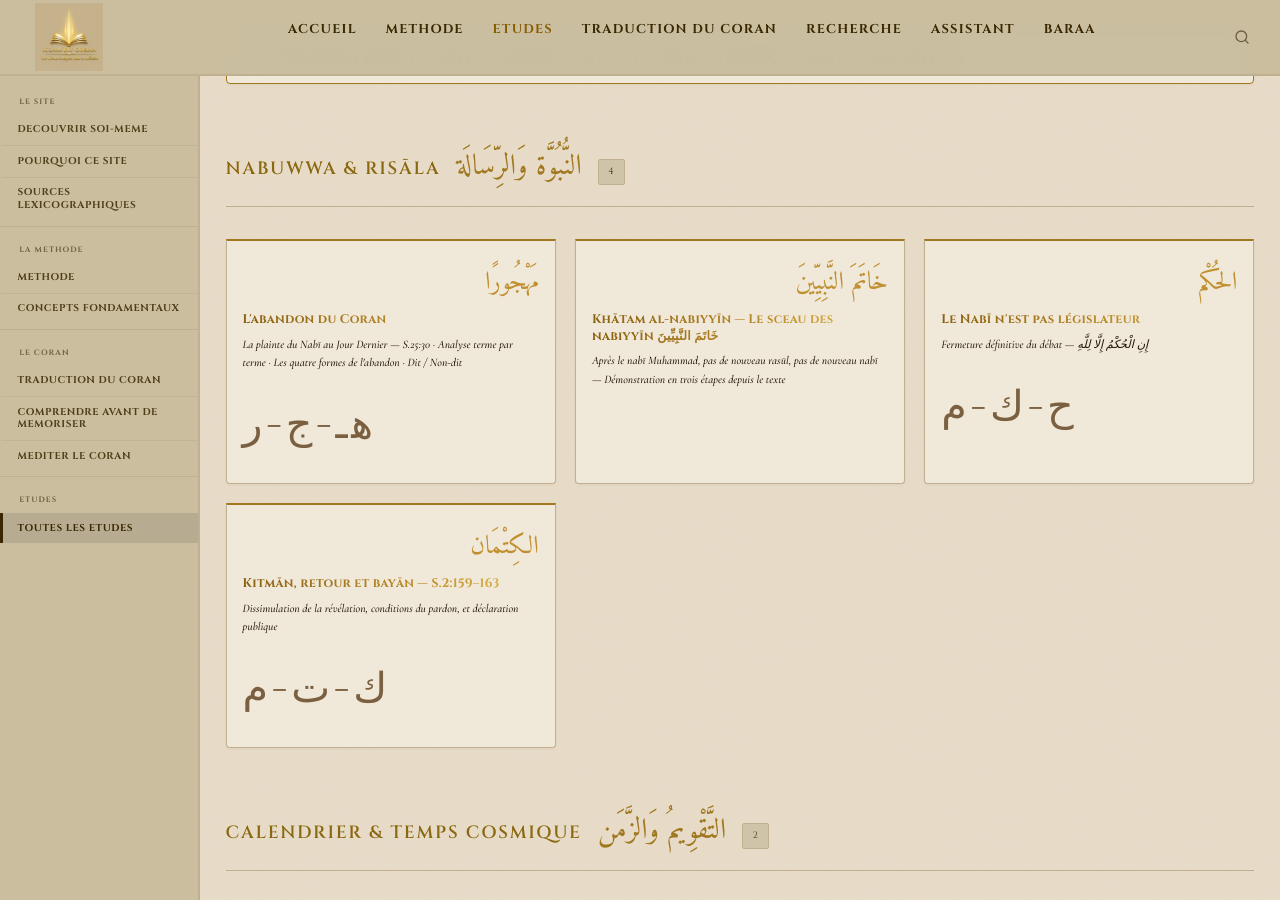
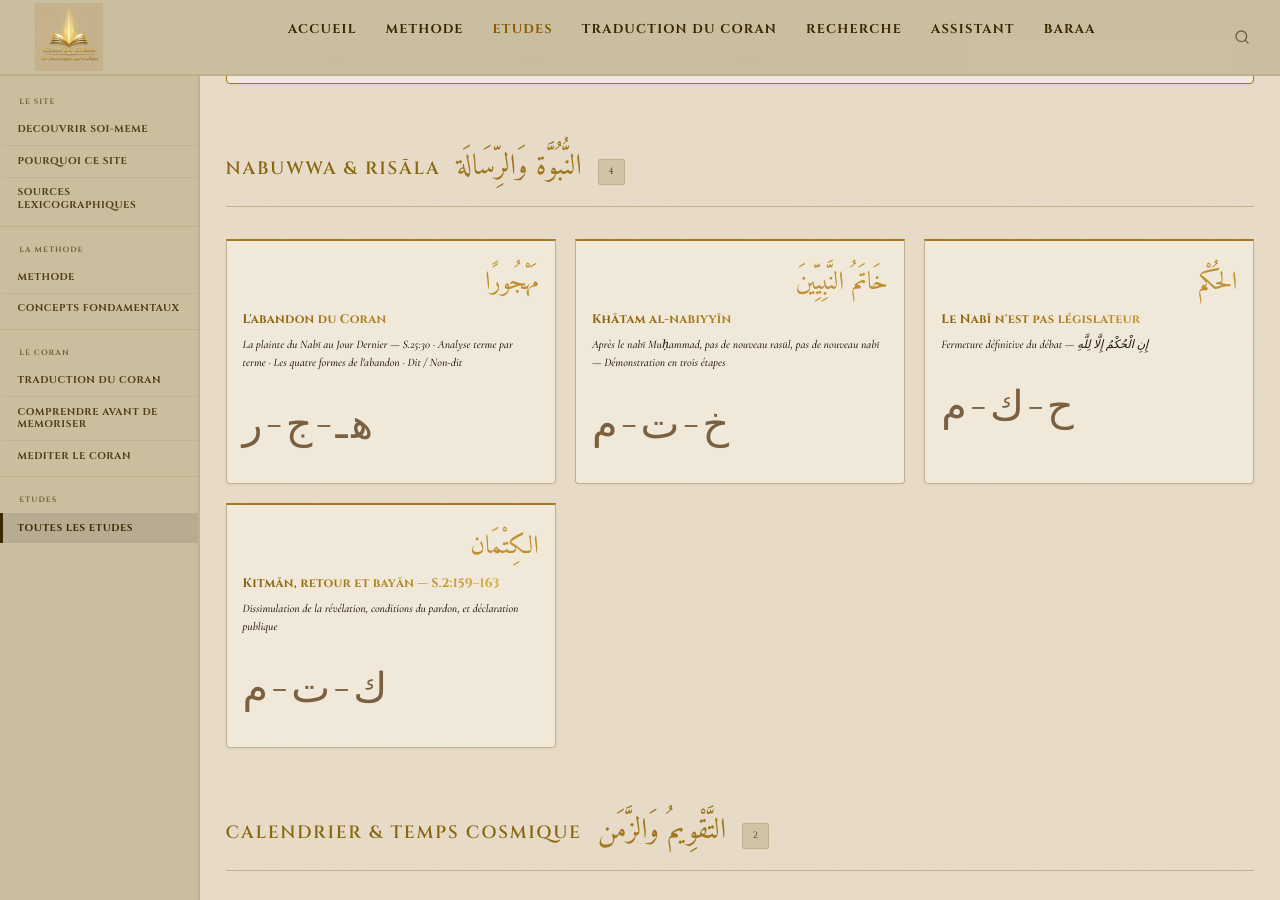
Before and after one commit to Makhuwcoder/islamducoran, a Jekyll site: the page built from etudes/index.md, in a window 1280 px wide and 900 px high, scrolled down 306 px. Built offline with Jekyll 4.4.1, drawn with Linux system fonts in a browser that asks for light colours; comment, search, counter and statistics services are not loaded; some of the changed lines change nothing that is shown.

Commit message:
Khātam al-nabiyyīn: transposition fidèle depuis Gamma g_8la75cockc5dmhh

```diff
--- a/_etudes/khatam-nabiyyin.md
+++ b/_etudes/khatam-nabiyyin.md
@@ -1,68 +1,115 @@
 ---
 layout: etude
-title: "Khātam al-nabiyyīn — Le sceau des nabiyyīn خَاتَمَ النَّبِيِّينَ"
-subtitle: "Après le nabī Muhammad, pas de nouveau rasūl, pas de nouveau nabī — Démonstration en trois étapes depuis le texte"
+title: "Khātam al-nabiyyīn"
+subtitle: "Après le nabī Muḥammad, pas de nouveau rasūl, pas de nouveau nabī — Démonstration en trois étapes"
 categorie: "Nabuwwa & Risāla"
 categorie_slug: "nabuwwa"
-order: 10
-racine_ar: "خَاتَمَ النَّبِيِّينَ"
+racine: "خ-ت-م"
+racine_ar: "خَاتَمُ النَّبِيِّينَ"
+order: 6
 date: 2026-04-16
-description: "S.33:40 — khātam al-nabiyyīn. La distinction rasūl / nabī est textuelle (S.22:52). Relation d'inclusion : tout rasūl est un nabī, donc sceller les nabiyyīn scelle les rusul. Confirmation par S.5:3 et S.34:28."
+methode: "Dit / Non-dit / Inférence"
 ---
 
-## La distinction est textuelle, pas kalāmique
+<div class="callout callout--pivot">
+  <span class="callout__label">Position centrale</span>
+  <div class="callout__body">
+    <p>Après le nabī Muḥammad, pas de nouveau <em>rasūl</em>, pas de nouveau <em>nabī</em>. Quel que soit le terme utilisé (envoyé, messager, prophète, prophète-messager, « ombre » du messager…), <strong>le sceau clôt les deux catégories.</strong></p>
+    <p>Démonstration simple en trois étapes.</p>
+  </div>
+</div>
+
+## Étape 1 · La distinction est textuelle, pas kalāmique
 
 Le Coran distingue explicitement *rasūl* et *nabī* en 22:52 :
 
-{% include verset.html ref="Sourate 22 · Al-Ḥajj · v. 52" ar="وَمَا أَرْسَلْنَا مِن قَبْلِكَ مِن رَّسُولٍ وَلَا نَبِيٍّ" trl="*Wa-mā arsalnā min qablika min **rasūlin wa-lā nabiyyin***" trad="Nous n'avons envoyé avant toi ni ***rasūl*** ni ***nabī***…" %}
+{% include verset.html
+   ref="Sourate Al-Ḥajj · 22:52"
+   ar="وَمَا أَرْسَلْنَا مِن قَبْلِكَ مِن رَّسُولٍ وَلَا نَبِيٍّ"
+   trl="*wa-mā arsalnā min qablika min rasūlin wa-lā nabiyyin*"
+   trad="Nous n'avons envoyé avant toi ni *rasūl* ni *nabī*…"
+%}
 
-La conjonction *wa-lā* relie deux catégories distinctes. Si les deux termes étaient synonymes, la formule serait une tautologie — ce que la langue coranique n'admet pas. **La distinction est posée par le texte lui-même, non importée de la théologie.**
+La conjonction *wa-lā* relie deux catégories distinctes. Si les deux termes étaient synonymes, la formule serait une tautologie — ce que la langue coranique n'admet pas. **La distinction est donc posée par le texte lui-même, non importée de la théologie.**
 
----
+## Étape 2 · La relation d'inclusion est impliquée par les emplois
 
-## La relation d'inclusion est impliquée par les emplois
+Le Coran attribue la double désignation *rasūlan nabiyyan* à Mūsā (19:51) et à Ismāʿīl (19:54). Si les deux termes désignaient la même réalité, la juxtaposition serait vide. Elle indique au contraire que les deux qualités sont cumulables — ce qui implique qu'elles peuvent aussi être séparées.
 
-Le Coran attribue la double désignation *rasūlan nabiyyan* à Mūsā (19:51) et à Ismāʿīl (19:54). Si les deux termes désignaient la même réalité, la juxtaposition serait vide. Elle indique au contraire que les deux qualités sont **cumulables** — ce qui implique qu'elles peuvent aussi être séparées.
+L'analyse des emplois est cohérente avec la relation suivante :
 
-{% include callout.html type="dit" label="La relation d'inclusion — ce que les emplois établissent" content="
-- **Tout *rasūl* est un *nabī*** : tout *rasūl* reçoit une révélation → tout *rasūl* est nécessairement un *nabī*.
-- **Tout *nabī* n'est pas un *rasūl*** : tout *nabī* n'est pas nécessairement envoyé à un peuple avec mission de *tablīgh* → tout *nabī* n'est pas un *rasūl*.
-- **Les *rusul* sont un sous-ensemble** des *nabiyyīn*. Le texte n'énonce pas cette règle sous forme explicite — mais ses emplois y sont strictement cohérents.
-" %}
+<div class="callout callout--dit">
+  <span class="callout__label">Structure logique</span>
+  <div class="callout__body">
+    <p><strong>Tout <em>rasūl</em> est un <em>nabī</em></strong> — tout <em>rasūl</em> reçoit une révélation → tout <em>rasūl</em> est nécessairement un <em>nabī</em>.</p>
+    <p><strong>Tout <em>nabī</em> n'est pas un <em>rasūl</em></strong> — tout <em>nabī</em> n'est pas nécessairement envoyé à un peuple avec mission de <em>tablīgh</em> → tout <em>nabī</em> n'est pas un <em>rasūl</em>.</p>
+    <p><strong>Les <em>rusul</em> : un sous-ensemble</strong> — les <em>rusul</em> sont donc un sous-ensemble des <em>nabiyyīn</em>. Le texte n'énonce pas cette règle sous forme explicite — mais ses emplois y sont strictement cohérents.</p>
+  </div>
+</div>
 
----
+## Étape 3 · Sceller la catégorie large scelle la sous-catégorie
 
-## Sceller la catégorie large scelle la sous-catégorie
+Le verset décisif :
 
 {% include verset.html
-  ref="Sourate 33 · Al-Aḥzāb · v. 40 — Verset décisif"
-  ar="مَّا كَانَ مُحَمَّدٌ أَبَا أَحَدٍ مِّن رِّجَالِكُمْ وَلَٰكِن رَّسُولَ اللَّهِ وَخَاتَمَ النَّبِيِّينَ"
-  trl="*Mā kāna Muḥammadun abā aḥadin min rijālikum wa-lākin rasūla llāhi wa-**khātama l-nabiyyīna***"
-  trad="Muḥammad n'était pas le père d'aucun de vos hommes — mais le messager d'Allaah et **le sceau des *nabiyyīn*** (*khātama l-nabiyyīna*)."
+   ref="Sourate Al-Aḥzāb · 33:40"
+   ar="مَّا كَانَ مُحَمَّدٌ أَبَا أَحَدٍ مِّن رِّجَالِكُمْ وَلَٰكِن رَّسُولَ اللَّهِ وَخَاتَمَ النَّبِيِّينَ"
+   trl="*mā kāna Muḥammadun abā aḥadin min rijālikum wa-lākin rasūla llāhi wa-**khātama l-nabiyyīna***"
+   trad="Muḥammad n'est le père d'aucun de vos hommes, mais il est le Messager d'Allaah et le **sceau des nabiyyīn**."
 %}
 
-Le titre est ***khātam al-nabiyyīna*** — sceau des *nabiyyīn*, **la catégorie la plus large**. Le raisonnement est formel :
+Le titre est *khātam al-**nabiyyīna*** — sceau des *nabiyyīn*, la catégorie la plus large. Le raisonnement est formel :
 
-Les *rusul* ⊂ les *nabiyyīn* → *khātam al-nabiyyīn* = aucun *nabī* après Muḥammad → tout *rasūl* étant un *nabī*, si aucun *nabī* ne peut venir, aucun *rasūl* ne peut venir.
+| Étape | Énoncé |
+|---|---|
+| **Inclusion stricte** | Les *rusul* ⊂ les *nabiyyīn* |
+| **Sceau des *nabiyyīn*** | *Khātam al-nabiyyīn* = aucun *nabī* après Muḥammad |
+| **Implication logique** | Tout *rasūl* étant un *nabī* → si aucun *nabī* ne peut venir, aucun *rasūl* ne peut venir |
+| ***A fortiori*** | La clôture de la catégorie englobante clôt la sous-catégorie |
 
-{% include callout.html type="inf" label="Implication logique — a fortiori" content="Le texte n'a pas besoin de dire *khātam al-rusul* — ce serait une redondance. Sceller les *nabiyyīn* suffit à sceller les *rusul* par inclusion logique. **La clôture de la catégorie englobante clôt la sous-catégorie.** Quelque soit le terme utilisé (envoyé, messager, prophète, « ombre » du messager…), le sceau clôt les deux catégories." %}
+<div class="callout callout--inference">
+  <span class="callout__label">Note</span>
+  <div class="callout__body">
+    <p>Le texte n'a pas besoin de dire <em>khātam al-rusul</em> — ce serait une redondance. Sceller les <em>nabiyyīn</em> suffit à sceller les <em>rusul</em> par inclusion logique.</p>
+  </div>
+</div>
 
----
+## Confirmation par S.5:3 et S.34:28
 
-## Confirmation — S.5:3 et S.34:28
+{% include verset.html
+   ref="Sourate Al-Māʾida · 5:3"
+   ar="الْيَوْمَ أَكْمَلْتُ لَكُمْ دِينَكُمْ وَأَتْمَمْتُ عَلَيْكُمْ نِعْمَتِي"
+   trl="*al-yawma akmaltu lakum dīnakum wa-atmamtu ʿalaykum niʿmatī*"
+   trad="Aujourd'hui J'ai complété pour vous votre *dīn* et J'ai parachevé sur vous Ma grâce."
+%}
 
-{% include verset.html ref="Sourate 5 · Al-Māʾida · v. 3 (extrait)" ar="الْيَوْمَ أَكْمَلْتُ لَكُمْ دِينَكُمْ وَأَتْمَمْتُ عَلَيْكُمْ نِعْمَتِي" trl="*Al-yawma **akmaltu** lakum dīnakum wa-**atmamtu** ʿalaykum niʿmatī*" trad="Aujourd'hui **J'ai parachevé votre *dīn*** et **J'ai accompli Ma grâce** envers vous." %}
+*Akmaltu* (k-m-l : intégralement complet) + *atmamtu* (t-m-m : pleinement accompli) — deux verbes divins à la première personne déclarant que le *dīn* ne manque de rien et que le processus est terminé. **Un *dīn* complet n'appelle aucun complément prophétique.**
 
-*Akmaltu* (racine k-m-l : intégralement complet) + *atmamtu* (racine t-m-m : pleinement accompli) — deux verbes à la première personne déclarant que le *dīn* ne manque de rien et que le processus est terminé. **Un *dīn* complet n'appelle aucun complément prophétique.**
-
-{% include verset.html ref="Sourate 34 · Sabaʾ · v. 28" ar="وَمَا أَرْسَلْنَاكَ إِلَّا كَافَّةً لِّلنَّاسِ بَشِيرًا وَنَذِيرًا" trl="*Wa-mā arsalnāka illā **kāffatan li-n-nāsi** bashīran wa-nadhīrā*" trad="Nous ne t'avons envoyé qu'en tant que **porteur de bonne nouvelle et avertisseur pour les gens en totalité** (*kāffatan li-n-nās*)." %}
+{% include verset.html
+   ref="Sourate Sabaʾ · 34:28"
+   ar="وَمَا أَرْسَلْنَاكَ إِلَّا كَافَّةً لِّلنَّاسِ بَشِيرًا وَنَذِيرًا"
+   trl="*wa-mā arsalnāka illā kāffatan li-n-nāsi bashīran wa-nadhīran*"
+   trad="Nous ne t'avons envoyé qu'à la totalité des gens, comme annonciateur et avertisseur."
+%}
 
 Contrairement aux *rusul* précédents, envoyés à un *qawm* déterminé (16:36 : *fī kulli ummatin rasūlan*), la mission de Muḥammad est *kāffatan li-n-nās* — pour les gens en totalité. Cette universalité est la marque textuelle d'une mission qui n'est pas destinée à être relayée par une autre.
 
----
+## Ce que le texte ne dit pas — non-dit à nommer
 
-## Ce que le texte dit — Ce que le texte ne dit pas
+<div class="callout callout--nondit">
+  <span class="callout__label">Non-dit</span>
+  <div class="callout__body">
+    <p>Le Coran ne dit pas explicitement <em>"aucun rasūl après Muḥammad"</em>. Il dit <em>khātam al-nabiyyīn</em>. La conclusion pour les <em>rusul</em> est une <strong>implication logique</strong> tirée de la relation d'inclusion — implication que le texte rend possible et cohérente, sans l'énoncer comme règle.</p>
+  </div>
+</div>
 
-{% include callout.html type="dit" label="Ce qui est dit" content="*Khātam al-nabiyyīna* — sceau des *nabiyyīn* (S.33:40). La distinction *rasūl / nabī* est textuelle (S.22:52). Le *dīn* est déclaré complet (S.5:3). La mission est universelle (S.34:28)." %}
+<div class="callout callout--inference">
+  <span class="callout__label">Inférence légitime</span>
+  <div class="callout__body">
+    <p>C'est précisément ce que notre méthode dit du <em>dit/non-dit</em> : la conclusion est légitime parce qu'elle est <strong>nécessairement impliquée</strong> par ce qui est dit — et elle doit être présentée comme telle, pas comme un dit direct.</p>
+  </div>
+</div>
 
-{% include callout.html type="inf" label="Ce qui est impliqué — labellisé comme inférence" content="Aucun *rasūl* après Muḥammad — par inclusion logique de la sous-catégorie. Le Coran ne dit pas explicitement *« aucun rasūl après Muḥammad »*. Il dit *khātam al-nabiyyīn*. La conclusion pour les *rusul* est une **implication logique nécessaire** tirée de la relation d'inclusion — implication que le texte rend possible et cohérente, sans l'énoncer comme règle." %}
+| Ce qui est dit | Ce qui est impliqué | Ce qui est légitime |
+|---|---|---|
+| *Khātam al-nabiyyīn* — sceau des *nabiyyīn* (33:40) | Aucun *rasūl* après Muḥammad — par inclusion logique de la sous-catégorie | La conclusion est **nécessairement impliquée** par ce qui est dit — et doit être présentée comme telle |
```
